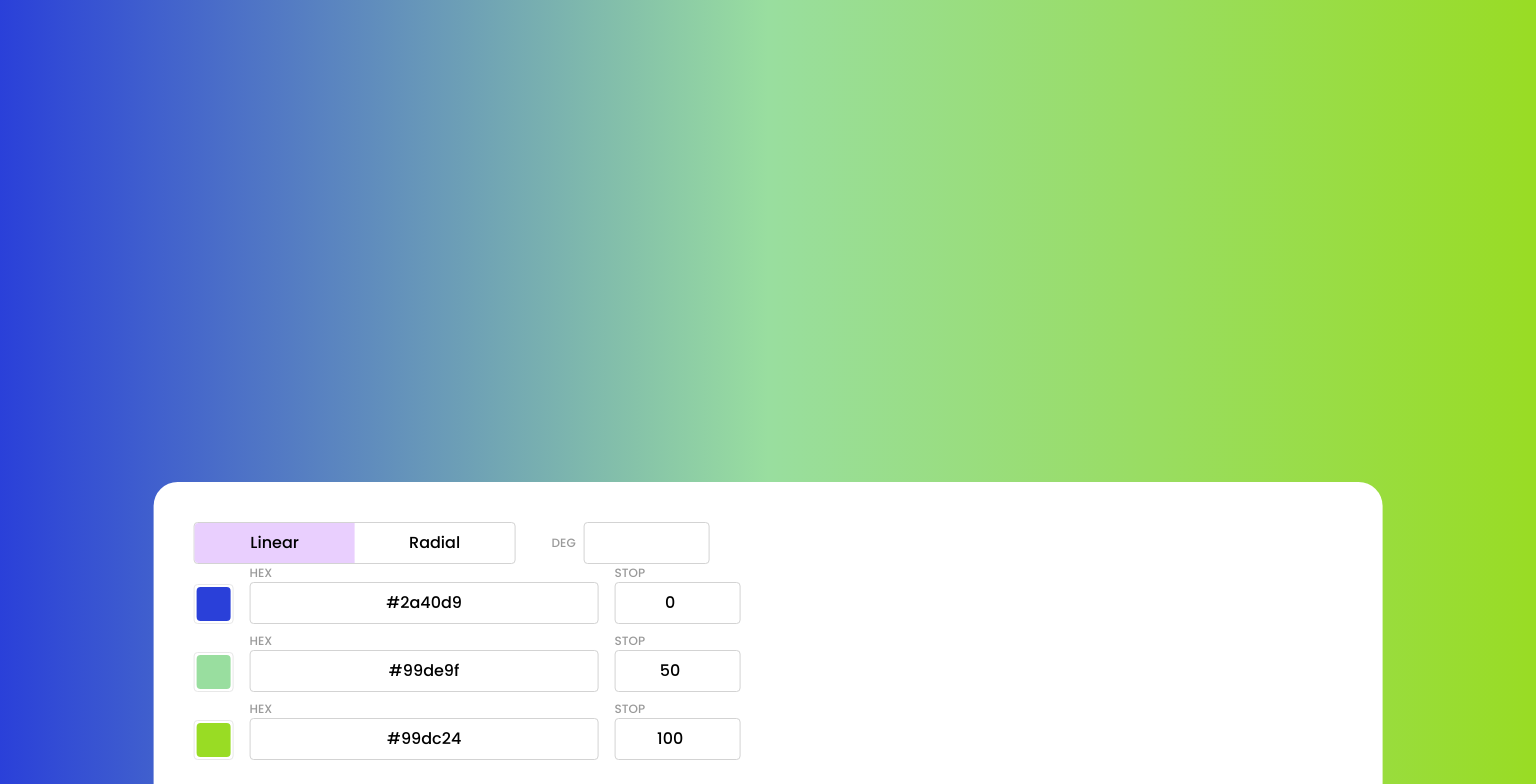
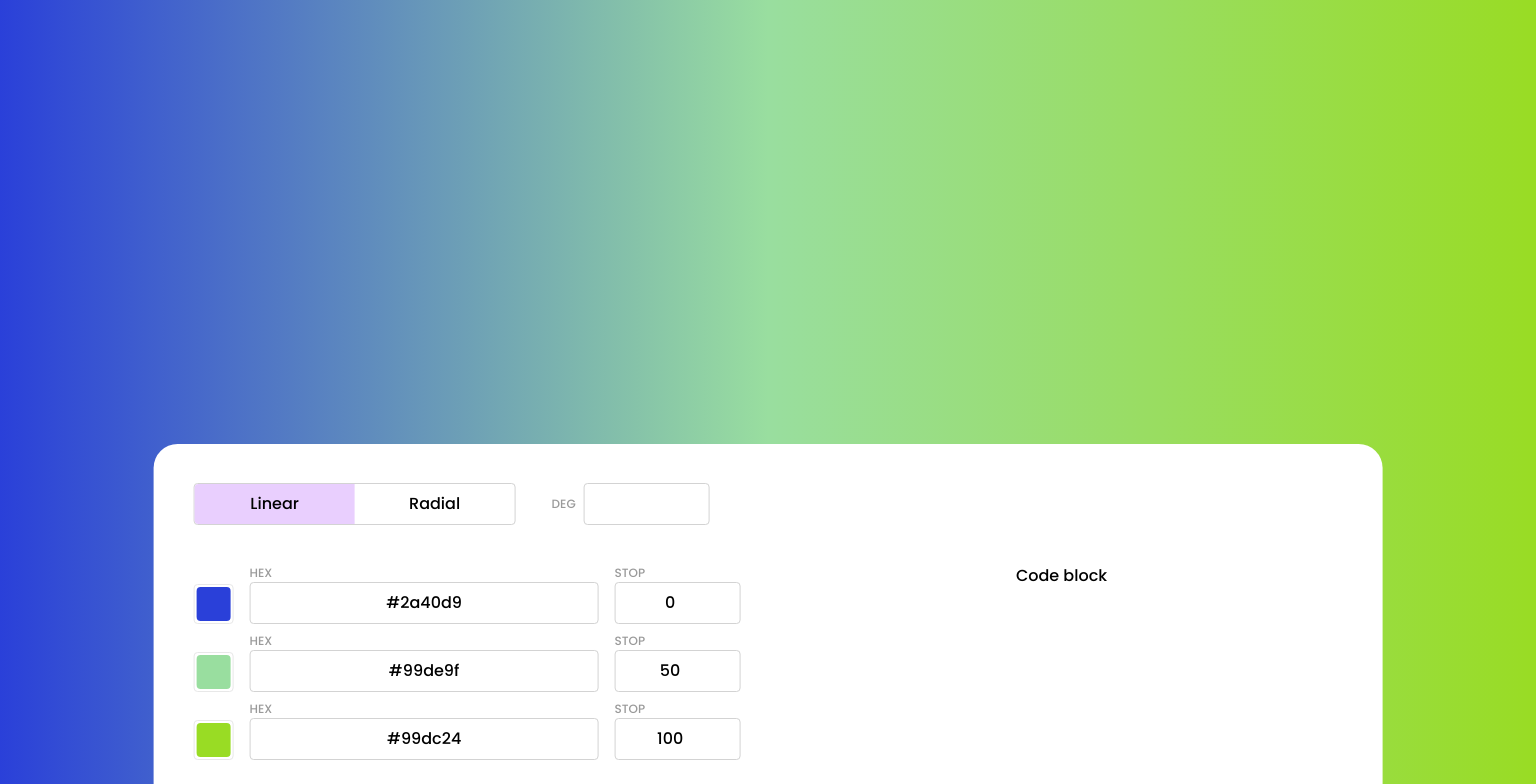
Before and after one commit to denpresich/gradient-generator, a Next.js app: page / in a window 1536 px wide. Shown: the top 784 px of the page. Built offline with nearby package versions, Linux system fonts and the light colour scheme.

Commit message:
update layout

```diff
--- a/src/app/page.tsx
+++ b/src/app/page.tsx
@@ -3,6 +3,8 @@
 import React from "react";
 
 import * as Form from "@radix-ui/react-form";
+
+import cn from "classnames";
 
 import { TypeToggle } from "@/components/TypeToggle";
 import { Colors } from "@/components/Colors";
@@ -94,7 +96,7 @@ export default function Home() {
       style={{ backgroundImage: gradient }}
     >
       <div className={styles.Panel}>
-        <div className={styles.TypeSelector}>
+        <div className={cn(styles.TypeSelector, styles.ToggleArea)}>
           <TypeToggle
             value={state.type}
             onChange={(type) =>
@@ -122,7 +124,10 @@ export default function Home() {
             </Form.Root>
           )}
         </div>
-        <Colors colors={state.colors} />
+        <div className={styles.ColorArea}>
+          <Colors colors={state.colors} />
+        </div>
+        <div className={styles.CodeArea}>Code block</div>
       </div>
     </main>
   );
--- a/src/app/styles.module.css
+++ b/src/app/styles.module.css
@@ -1,7 +1,13 @@
 .Panel {
-  max-width: 100%;
+  display: grid;
+  grid-template-areas:
+    'toggle'
+    'color'
+    'code';
+  gap: 40px;
+  width: 100%;
+
   background-color: white;
-  min-width: 80%;
 
   border-top-left-radius: 24px;
   border-top-right-radius: 24px;
@@ -11,6 +17,18 @@
   bottom: 0;
   left: 50%;
   transform: translateX(-50%);
+}
+
+.ToggleArea {
+  grid-area: toggle;
+}
+
+.ColorArea {
+  grid-area: color;
+}
+
+.CodeArea {
+  grid-area: code;
 }
 
 .TypeSelector {
@@ -30,3 +48,13 @@
   color: #9A9A9A;
   font-size: 12px;
 }
+
+@media (min-width: 1400px) {
+  .Panel {
+    grid-template-areas:
+      'toggle toggle toggle toggle'
+      'color color code code';
+    grid-template-rows: 40px 100%;
+    width: 80%;
+  }
+}
```
